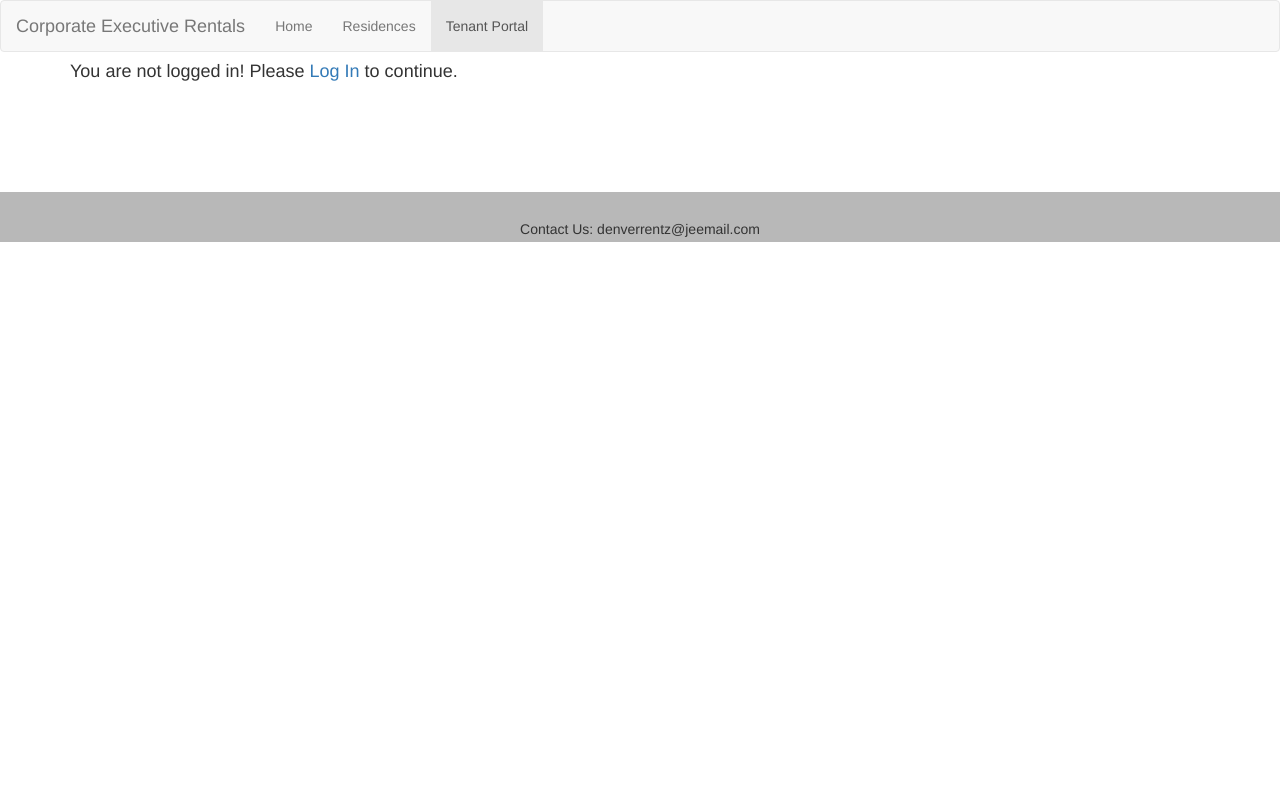
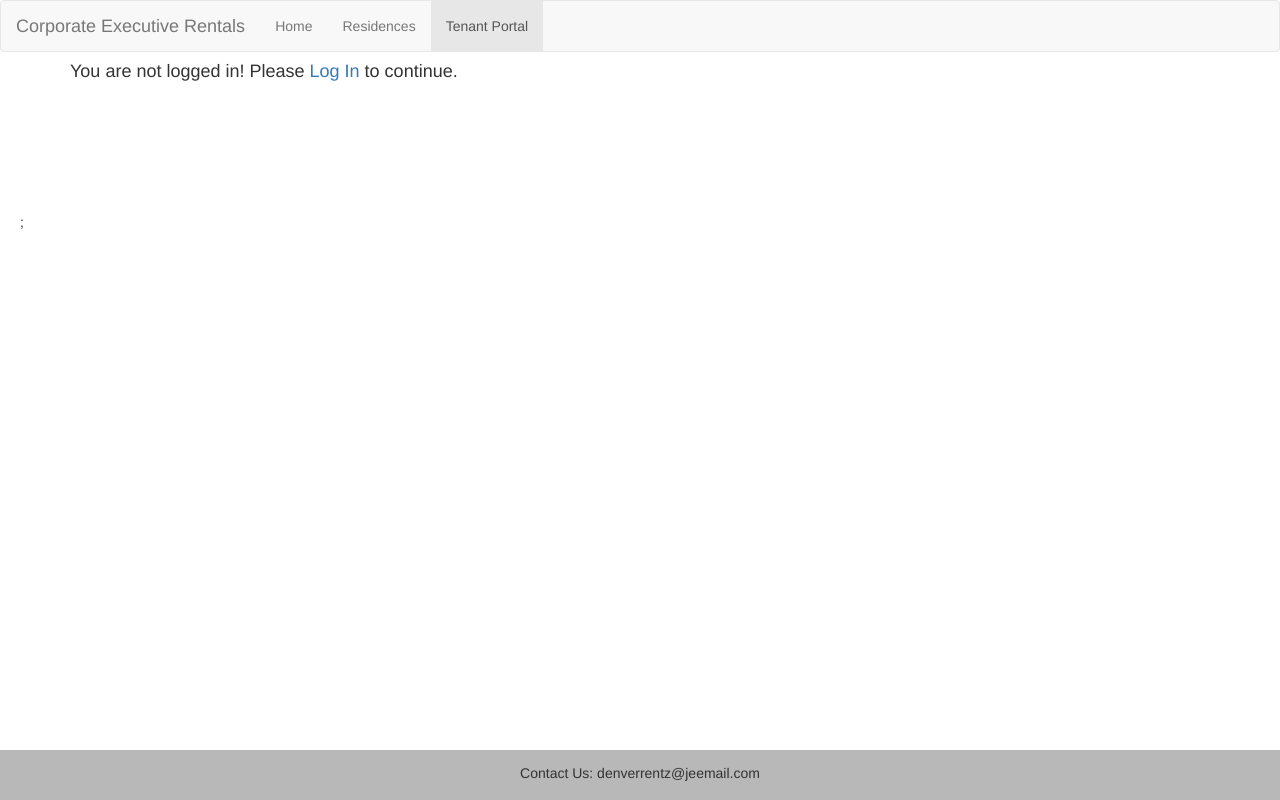
Before and after one commit to shaunsnowden/denverexecutiverentals, a React (Create React App) app: page /tenant-portal in a window 1280 px wide. Built offline with nearby package versions, Linux system fonts and the light colour scheme; what auth0-js would draw is missing.

Commit message:
CSS styling

```diff
--- a/src/components/Footer/Footer.css
+++ b/src/components/Footer/Footer.css
@@ -1,15 +1,28 @@
 .footer {
   min-height: 50px;
+  height: auto;
   background: #B8B8B8;
-  position: relative;
+  position: fixed;
+  left: 0;
+  bottom: 0;
+  width: 100%;
 }
 
 .footer span {
   text-align: center;
   position: absolute;
+  height: auto;
+  top: 10px;
   bottom: 0;
   left: 0;
   right: 0;
   padding: 3px;
   background: #B8B8B8;
 }
+
+.phantom {
+  display: block;
+  padding: 20px;
+  height: 50px;
+  width: 100%;
+}
--- a/src/components/Footer/Footer.js
+++ b/src/components/Footer/Footer.js
@@ -2,8 +2,10 @@ import React from "react";
 import "./Footer.css";
 
 const Footer = () =>
-  <footer className="footer">
-    <span>Contact Us: denverrentz@jeemail.com</span>
-  </footer>;
+  <div className="phantom">
+    <footer className="footer">
+      <span>Contact Us: denverrentz@jeemail.com</span>
+    </footer>;
+  </div>
 
 export default Footer;
```
